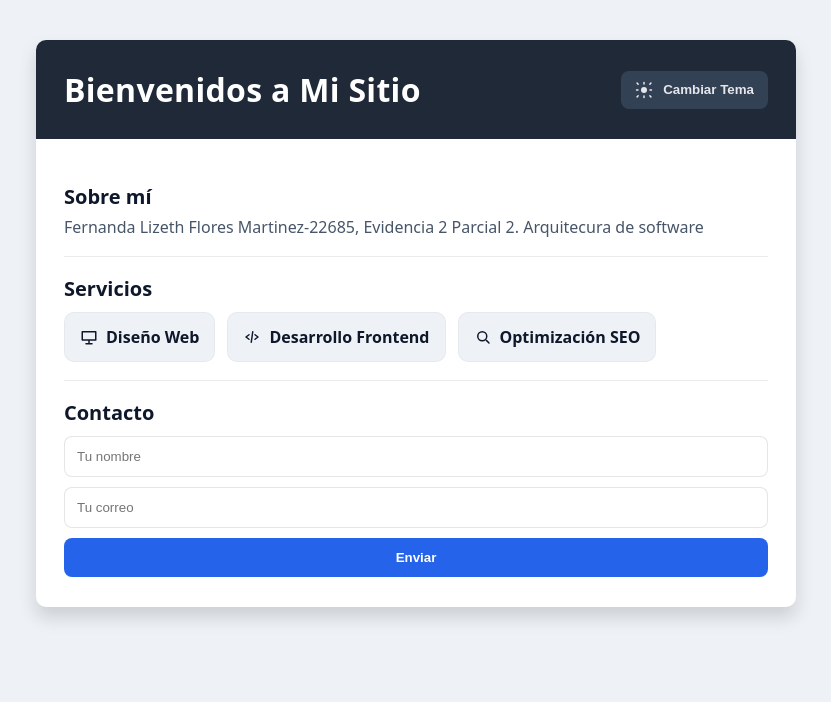
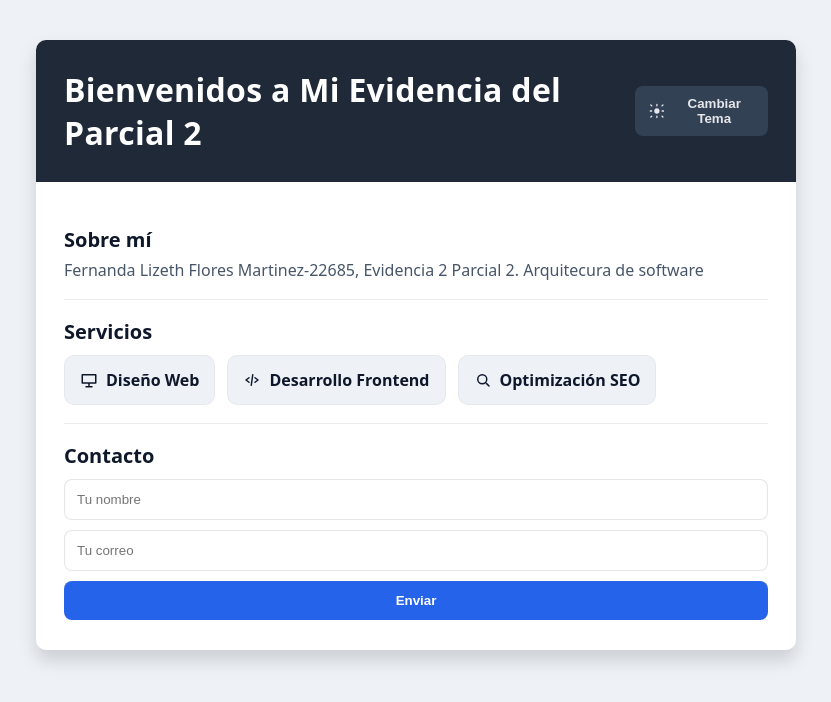
Before and after one commit to Fernandita0303/Evidencia-2_Parcial-2_FLFM, a plain HTML site: page Index.HTML in a window 1280 px wide. Shown: the whole page, without its empty margins (224-1055 px from the left). Drawn offline with Linux system fonts and the light colour scheme.

```diff
--- a/Index.HTML
+++ b/Index.HTML
@@ -9,7 +9,7 @@
 <body>
   <main class="card" aria-labelledby="titulo">
     <header class="header">
-      <h1 id="titulo">Bienvenidos a Mi Sitio</h1>
+      <h1 id="titulo">Bienvenidos a Mi Evidencia del Parcial 2</h1>
 
       <!-- Botón cambiar tema con íconos SVG -->
       <button id="swap" class="swap" type="button" aria-label="Cambiar tema">
```
